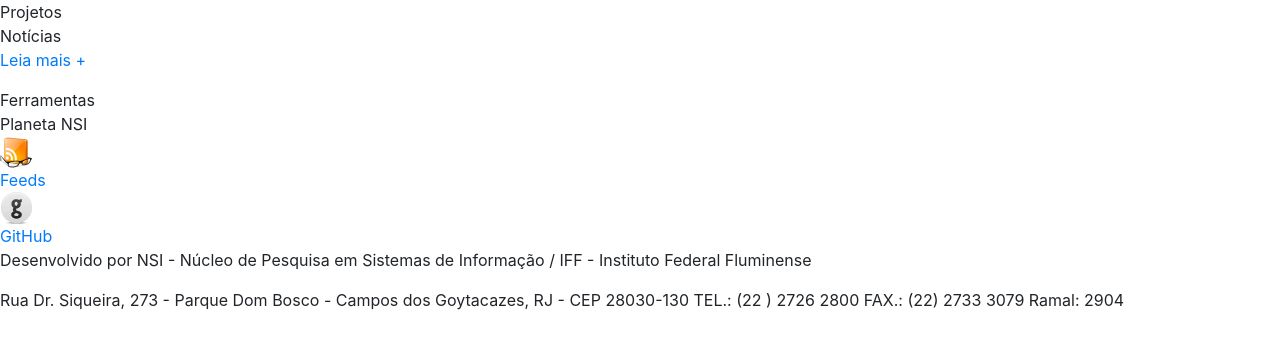
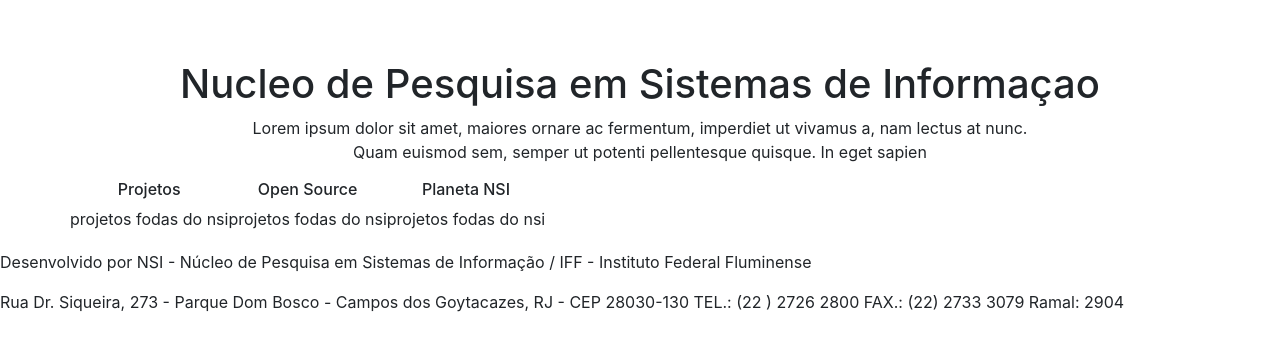
Before and after one commit to nsi-iff/nsi_site, a Django app: template apps/home_page/templates/index.html in a window 1280 px wide. Shown: the part 106-457 px from the top of the page. Run offline with Django 3.2, Linux system fonts and the light colour scheme; the template is opened without the code that fills it, so the values that code supplies are empty; some libraries are stand-ins or nearby versions.

Commit message:
new home page layout

```diff
--- a/apps/home_page/templates/index.html
+++ b/apps/home_page/templates/index.html
@@ -1,85 +1,36 @@
 {% extends 'base.html' %}
 
 {% block styles %}
-  {{ block.super }}
-  <link rel="stylesheet" type="text/css" href="{{ MEDIA_URL }}/css/index.css"/>
-{% endblock styles %}
-
+    {{ block.super }}
+    <link rel="stylesheet" href="{{ MEDIA_URL }}/css/index.css" type="text/css" media="screen" charset="utf-8"/>
+{% endblock %}
 
 {% block content %}
-  <div id="highlights">
-    <div id="projects">
-      <div class="title_highlights" id="title_projects">
-        Projetos
-      </div>
-      {% for project_obj in projects %}
-      <div class="entry">
-        <img src="{{ MEDIA_URL }}/images/base/projects.32x32.png">
-        <div class="text_entry">
-          <a href="/projeto/{{ project_obj.slug }}" title="{{ project_obj.name }}">{{ project_obj.name }}</a>
+    <div class="box box-nsi">
+        <div class="header container">
+            <h1>Nucleo de Pesquisa em Sistemas de Informaçao</h1>
+            <p>
+                Lorem ipsum dolor sit amet, maiores ornare ac fermentum, imperdiet ut vivamus a, nam lectus at nunc.
+                <br />
+                Quam euismod sem, semper ut potenti pellentesque quisque. In eget sapien
+            </p>
         </div>
-      </div>
-      {% endfor %}
+
+        <div class="content container">
+            <div class="row">
+                <span class="span-one-third">
+                    <h6>Projetos</h6>
+                    <p>projetos fodas do nsi</p>
+                </span>
+                <span class="span-one-third">
+                    <h6>Open Source</h6>
+                    <p>projetos fodas do nsi</p>
+                </span>
+                <span class="span-one-third">
+                    <h6>Planeta NSI</h6>
+                    <p>projetos fodas do nsi</p>
+                </span>
+            </div>
+        </div>
     </div>
-
-    <div id="news">
-      <div class="title_highlights" id="title_news">
-        Notícias
-      </div>
-      {% for news_obj in news %}
-      <div class="entry">
-        {% if news_obj.image %}
-            <div class="image_news">
-              <a href="/noticia/{{ news_obj.slug }}" title="{{ news_obj.title }}">
-              <img class="index_image" src="{{ MEDIA_URL }}/{{ news_obj.image.url }}" alt="{{ news_obj.title }}"/></a>
-            </div>
-            <div class="news_title_with_image">
-        {% else %}
-          <div class="news_title_without_image">
-        {% endif %}
-          <a href="/noticia/{{ news_obj.slug }}" title="{{ news_obj.title }}"><p>{{ news_obj.title }}</p></a>
-        </div>
-      <span class="text_highlight">Postado por: </span>{{ news_obj.author }}
-      <span class="text_data">{{ news_obj.date_and_time|date:"d/m/Y" }}</span>
-      </div>
-      {% endfor %}
-      <div id="read_more">
-        <a href="/noticias"><p>Leia mais <span>+</span></p></a>
-      </div>
-    </div>
-
-    <div id="tools">
-      <div class="title_highlights" id="title_tools">
-        Ferramentas
-      </div>
-      {% for tool_obj in tools %}
-      <div class="entry">
-        <img src="{{ MEDIA_URL }}/images/base/tools.32x32.png">
-        <div class="text_entry">
-           <a href="/ferramenta/{{ tool_obj.slug }}" title="{{ tool_obj.name }}">{{ tool_obj.name }}</a>
-        </div>
-      </div>
-      {% endfor %}
-    </div>
-
-    <div id="planetaNSI">
-      <div class="title_highlights" id="title_planetaNSI">
-        Planeta NSI
-      </div>
-      <div class="entry">
-          <img src="{{ MEDIA_URL }}/images/base/feed.32x32.png">
-        <div class="text_entry" id="feed">
-          <a href="http://planetansi.heroku.com/feeds"> Feeds </a>
-        </div>
-      </div>
-      <div class="entry">
-          <img src="{{ MEDIA_URL }}/images/base/github.32x32.png">
-        <div class="text_entry" id="github">
-          <a href="http://planetansi.heroku.com/feeds/githubs"> GitHub </a>
-        </div>
-      </div>
-      </div>
-    </div>
-
-  </div>
 {% endblock content %}
```
